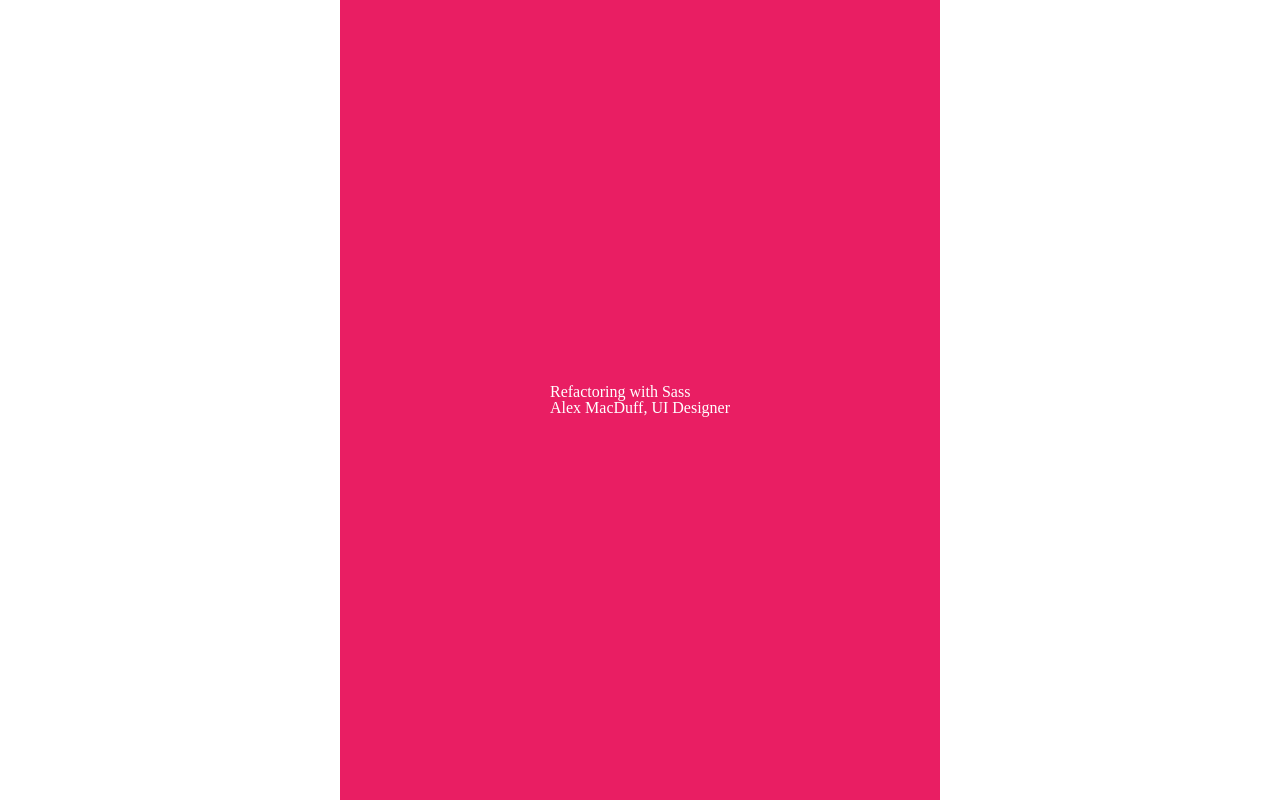
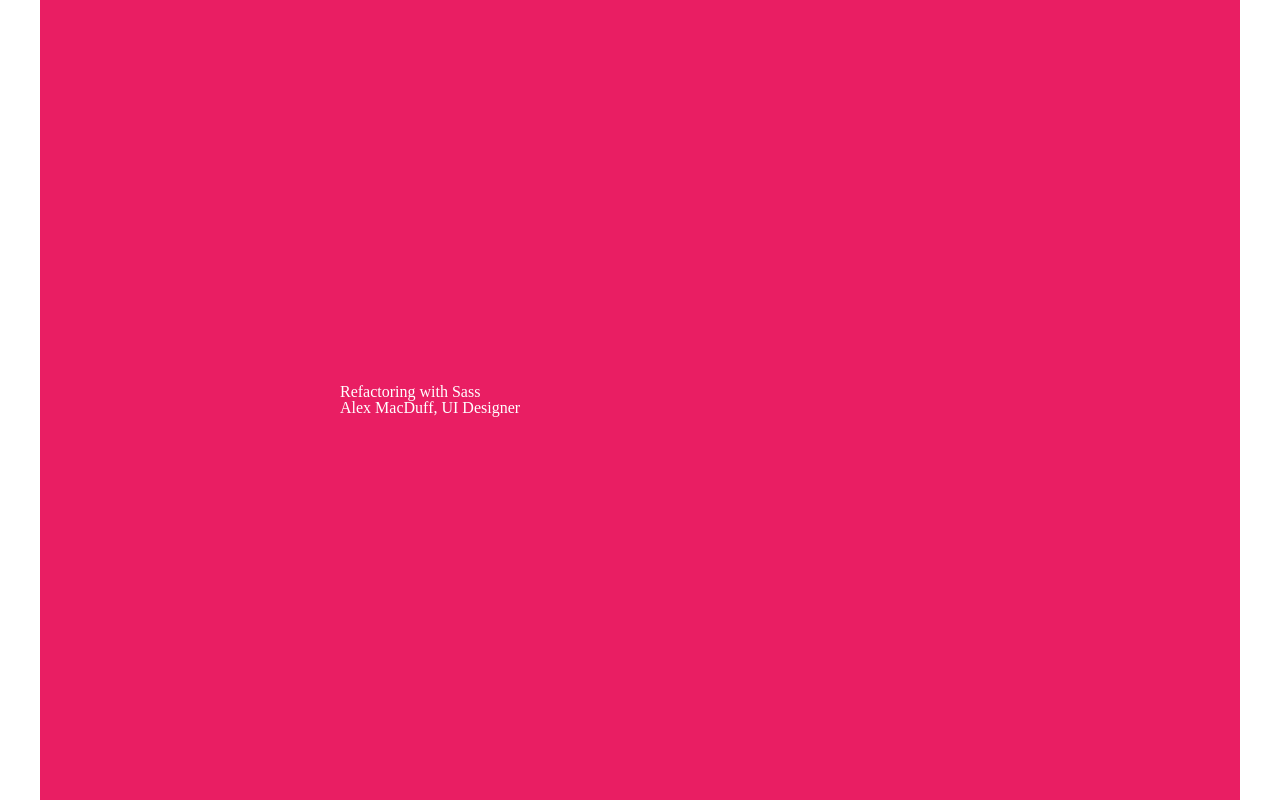
Before and after one commit to amacduff/sass-refactoring, a plain HTML site: page index.html in a window 1280 px wide. Drawn offline with nearby package versions, Linux system fonts and the light colour scheme.

Commit message:
Specify inner div

```diff
--- a/css/style.scss
+++ b/css/style.scss
@@ -40,7 +40,7 @@
     align-items: center;
 }
 
-#zero, #one, #two, #three, #four, #five, #six, #seven, #eight, #nine, #ten, #eleven, #twelve, #thirteen, #fourteen, #fifteen, #sixteen, #seventeen, #eighteen, #nineteen, #twenty, #twentyone {
+#zero > div, #one > div, #two > div, #three > div, #four > div, #five > div, #six > div, #seven > div, #eight > div, #nine > div, #ten > div, #eleven > div, #twelve > div, #thirteen > div, #fourteen > div, #fifteen > div, #sixteen > div, #seventeen > div, #eighteen > div, #nineteen > div, #twenty > div, #twentyone > div {
     width: 600px;
 }
 
```
Also changed, not shown: css/style.css, 1 other file.
